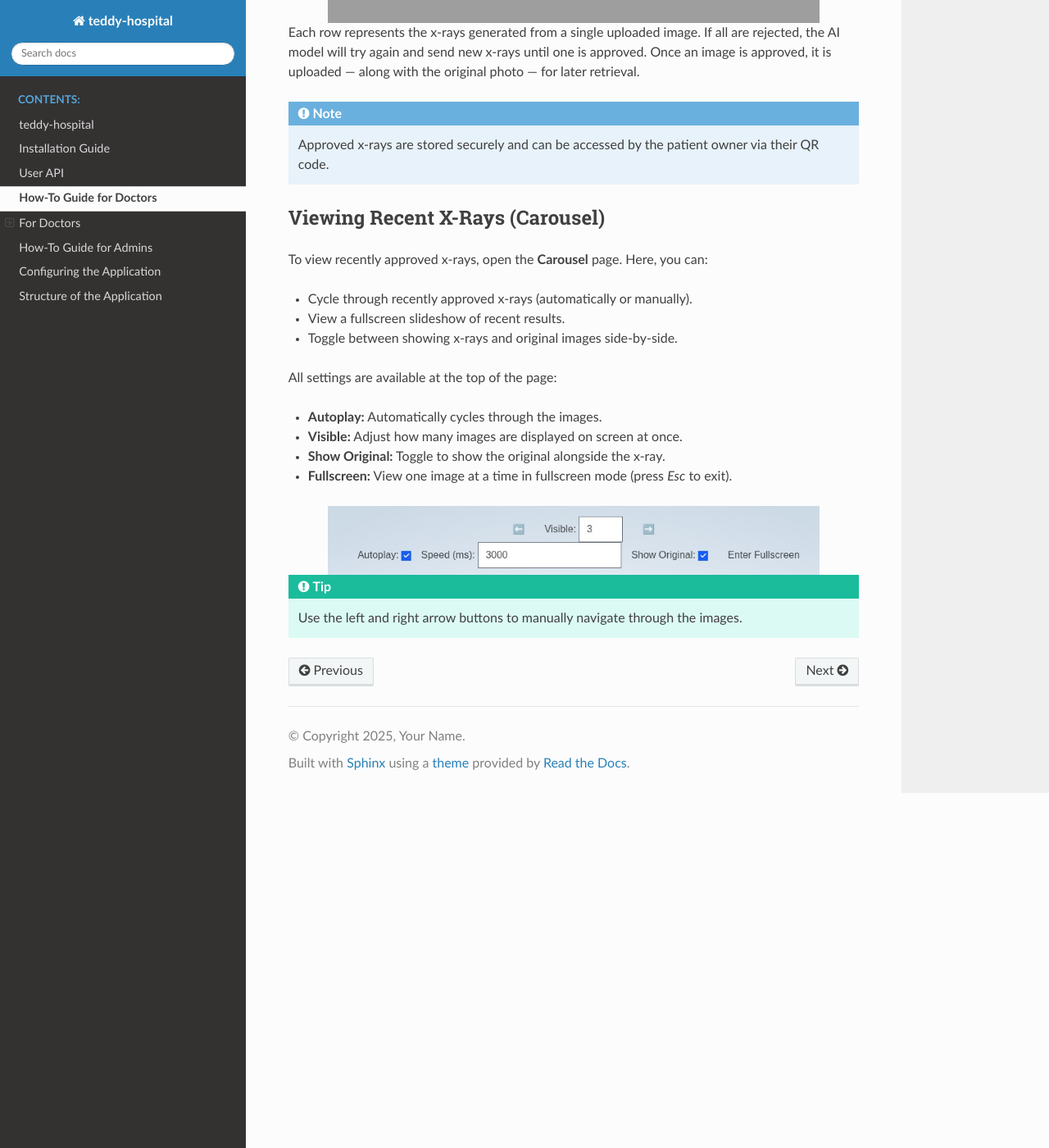
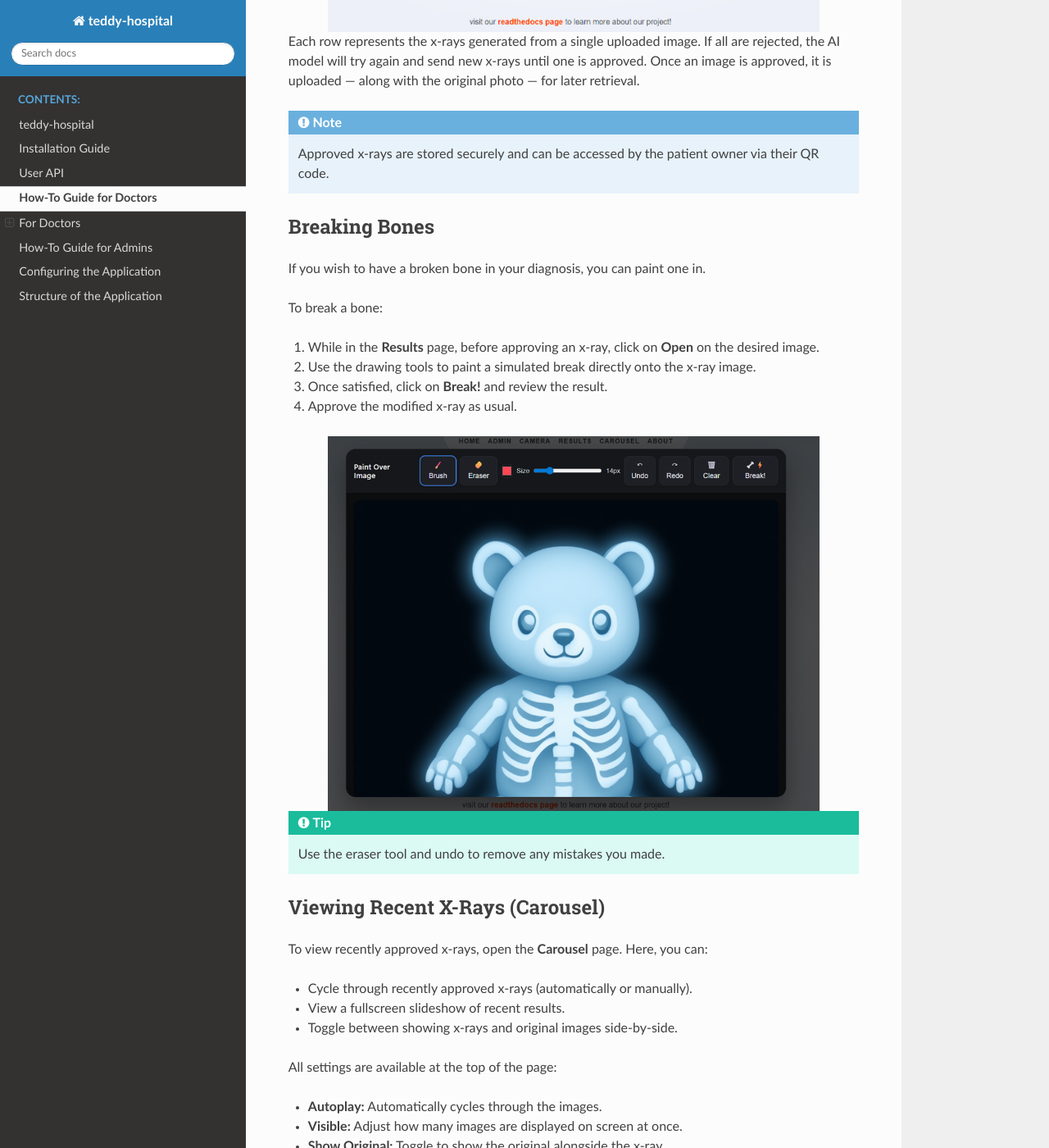
Before and after one commit to HealyTea12/teddy-hospital, a Sphinx documentation site: the page built from doc/doctor.rst, in a window 1280 px wide and 1400 px high, scrolled down 3444 px. Shown: the whole window at 82% size. Built offline with Sphinx 7.4.7 and the Read the Docs theme 3.1.0, drawn with Linux system fonts in a browser that asks for light colours; grey boxes are pictures that could not be loaded.

Commit message:
add missing screenshots and add guide to breaking bones

```diff
--- a/doc/doctor.rst
+++ b/doc/doctor.rst
@@ -97,7 +97,7 @@ To approve or reject generated x-rays:
 2. Review the generated x-rays displayed in rows.
 3. Approve the best image using the **green button**, or reject all of them using the **red button**.
 
-.. image:: /screenshots/results_page_placeholder.png
+.. image:: /screenshots/results_page.png
    :alt: Results page with AI-generated x-rays awaiting approval
    :width: 600px
    :align: center
@@ -108,6 +108,27 @@ Once an image is approved, it is uploaded — along with the original photo —
 
 .. note::
    Approved x-rays are stored securely and can be accessed by the patient owner via their QR code.
+
+Breaking Bones
+--------------
+
+If you wish to have a broken bone in your diagnosis, you can paint one in.
+
+To break a bone:
+
+1. While in the **Results** page, before approving an x-ray, click on **Open** on the desired image.
+2. Use the drawing tools to paint a simulated break directly onto the x-ray image.
+3. Once satisfied, click on **Break!** and review the result.
+4. Approve the modified x-ray as usual.
+
+.. image:: /screenshots/breakGUI.png
+   :alt: Screen to paint in a bone break
+   :width: 600px
+   :align: center
+
+.. tip::
+   Use the eraser tool and undo to remove any mistakes you made.
+
 
 Viewing Recent X-Rays (Carousel)
 --------------------------------
```
Also changed, not shown: doc/screenshots/breakGUI.png (added), doc/screenshots/results_page.png (added).
